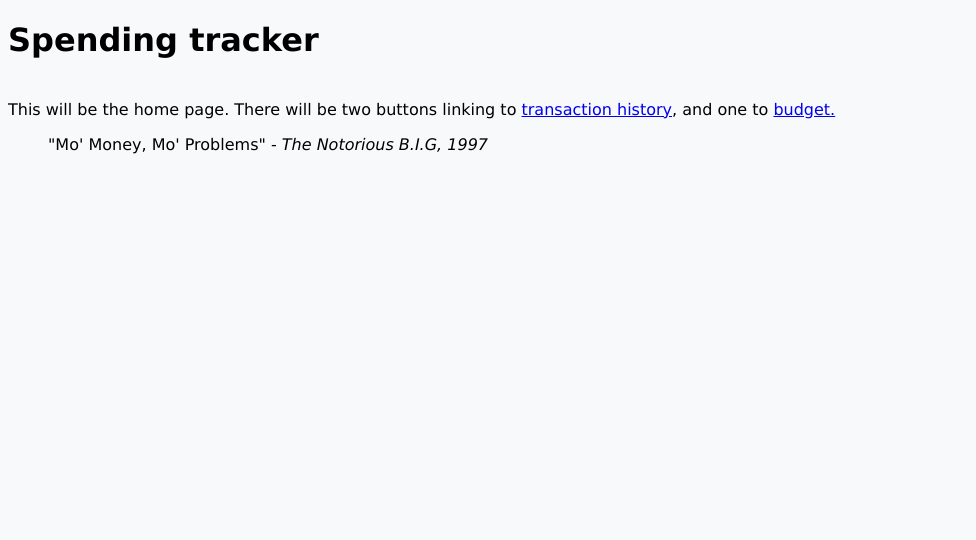
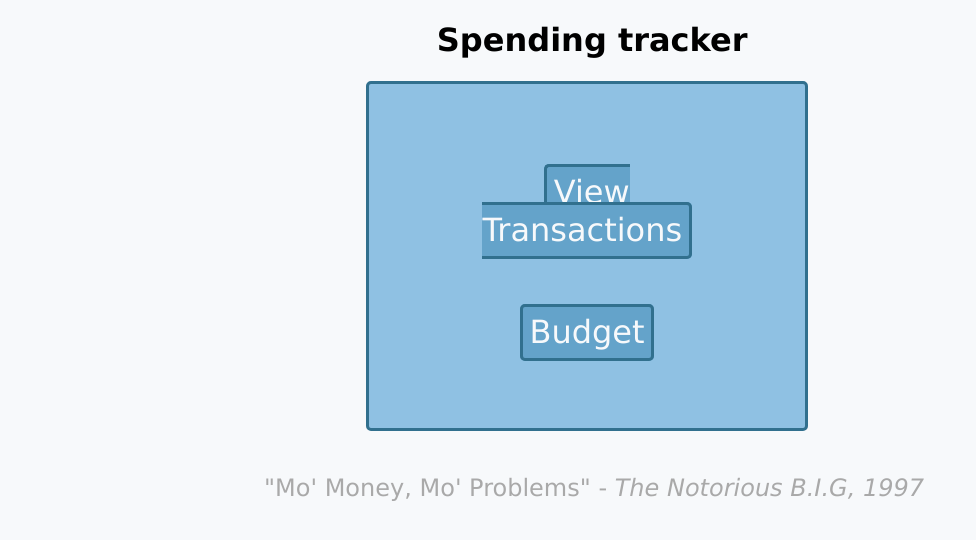
Before and after one commit to Andrew-Lindsay42/Spending-Tracker, a Flask app: page / in a window 1280 px wide. Shown: the top 540 px of the page, without its empty margins (0-976 px from the left). Run offline with Flask 2, Linux system fonts and the light colour scheme; some libraries are stand-ins or nearby versions.

Commit message:
Add styling for homepage

```diff
--- a/controllers/users_controller.py
+++ b/controllers/users_controller.py
@@ -21,7 +21,7 @@ def update_user_budget():
     user = user_repo.select_all()[0]
     updated_user = User(user.name, budget, payday, user.id)
     user_repo.update(updated_user)
-    return render_template('users/edit.html', user = user, title = 'Budget', message = 'Budget updated!')
+    return render_template('users/edit.html', user = updated_user, title = 'Budget', message = 'Budget updated!')
 
 
 # As having multiple users is outwith the scope of the project,
--- a/static/style.css
+++ b/static/style.css
@@ -5,7 +5,48 @@
     --darkblue: #31708E;
   }
 
+.heading {
+    margin-left: 33.5vw;
+}
+.homepage {
+    border: solid var(--darkblue);
+    background-color: var(--lightblue);
+    display: flexbox;
+    justify-content: space-around;
+    flex-direction: column;
+    text-align: center;
+    border: solid var(--darkblue);
+    border-radius: 5px;
+    margin-left: 28vw;
+    padding: 4vw;
+    width: 26vw;
+}
 
+.quote {
+    color: darkgrey;
+    margin-left: 20vw;
+    font-size: x-large;
+}
+
+.homepage_buttons {
+    padding: 2vw;
+    margin-top: 1vw;
+}
+
+.button a {
+    border: solid var(--darkblue);
+    border-radius: 5px;
+    padding: 0.5vw;
+    font-size: 4vh;
+    text-align: center;
+    text-decoration: none;
+    color: var(--white);
+    background-color: var(--midblue);
+}
+
+.button a:hover {
+    color: var(--lightblue)
+}
 
 @keyframes fadeOut {
     from {
@@ -159,7 +200,7 @@ background-color: var(--white);
     color:darkred;
     font-size: x-large;
     animation: 4s fadeOut forwards;
-    width: 15vw;
+    width: 20vw;
     text-align: center;
 }
 
--- a/templates/base.html
+++ b/templates/base.html
@@ -37,7 +37,7 @@
             <a href = "/budget_info">Budget</a>
             <a href = "/merchants">Merchants</a>
             <a href = "/tags">Tags</a>
-            <a href = "/transactions">List</a>
+            <a href = "/transactions">Transactions</a>
         </div>
     </aside>
 </body>
--- a/templates/index.html
+++ b/templates/index.html
@@ -10,13 +10,22 @@
     <title>{{title}}</title>
 </head>
 <body>
+    <h1 class='heading'> Spending tracker</h1>
     <div class="homepage">
-        <h1>Spending tracker</h1>
-        <br>This will be the home page. There will be two buttons linking to <a href = "/transactions">transaction history</a>, and one to <a href = "/budget_info">budget.</a>
-        <br>
-        <blockquote>
-            "Mo' Money, Mo' Problems" - <cite> The Notorious B.I.G, 1997</cite>
-        </blockquote>
+        <div class='homepage_buttons'>
+        <div class='button'>
+            <a href = "/transactions">View Transactions</a>
+        </div>
+        </div>
+        <div class='homepage_buttons'>
+        <div class='button'>
+            <a href = "/budget_info">Budget</a>
+        </div>
+        </div>
     </div>
+    <br>
+    <blockquote class='quote'>
+        "Mo' Money, Mo' Problems" - <cite> The Notorious B.I.G, 1997</cite>
+    </blockquote>
 </body>
 </html>
```
